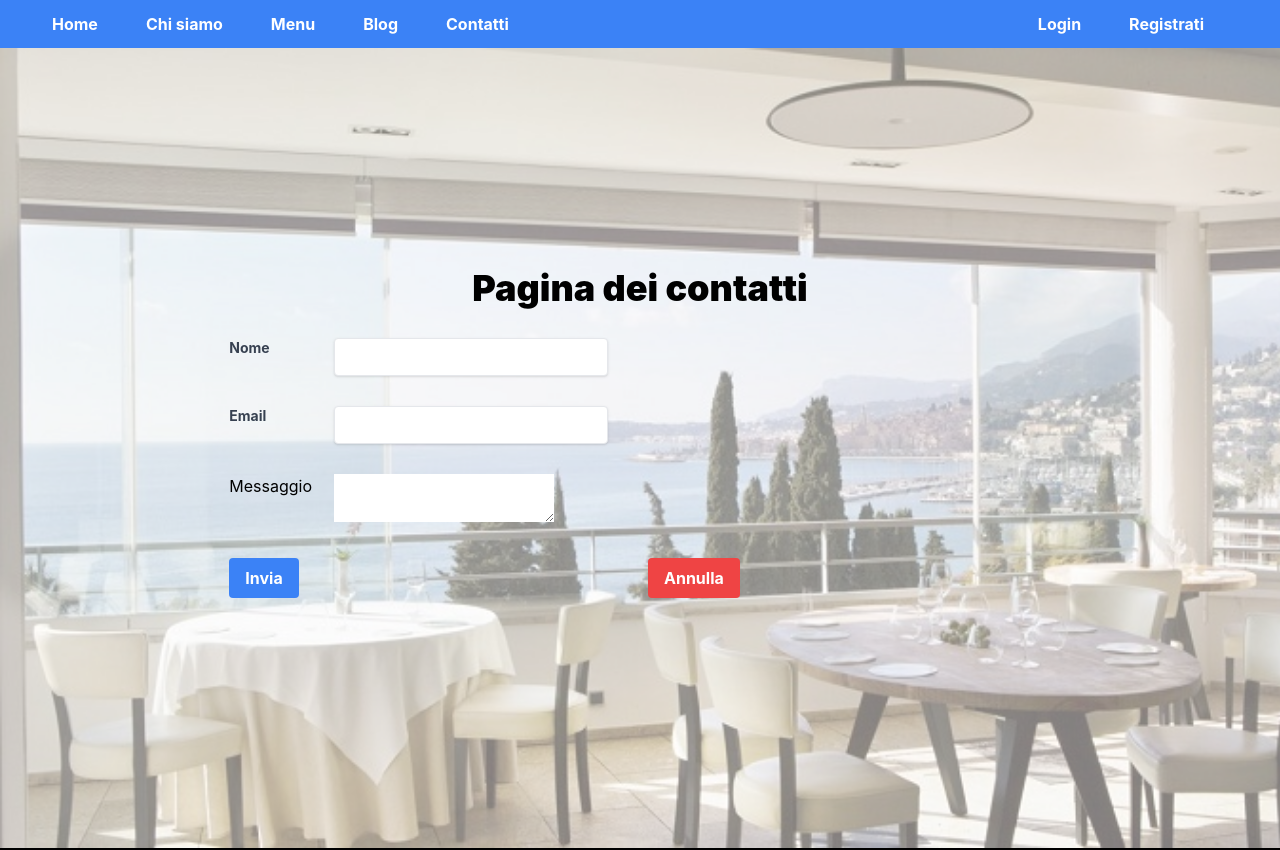
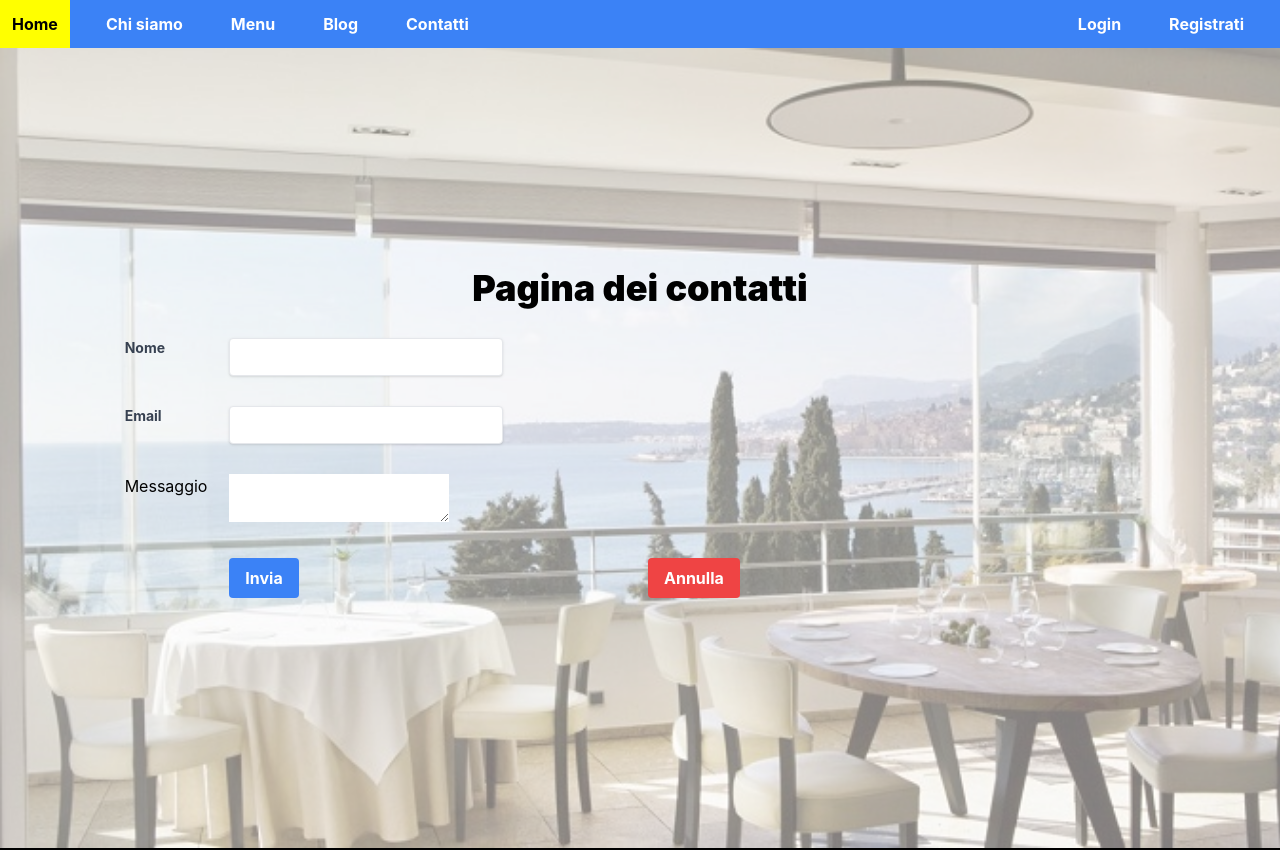
Before and after one commit to sssteveCA/restaurant-frontend, a React (Create React App) app: page /contacts in a window 1280 px wide. Shown: the top 850 px of the page. Built offline with nearby package versions, Linux system fonts and the light colour scheme.

Commit message:
Added src/components/pages/login/LoginComponent.tsx

```diff
--- a/package.json
+++ b/package.json
@@ -44,6 +44,6 @@
   },
   "devDependencies": {
     "react-router-dom": "^6.9.0",
-    "tailwindcss": "^3.2.7"
+    "tailwindcss": "^3.3.0"
   }
 }
--- a/public/index.html
+++ b/public/index.html
@@ -9,12 +9,12 @@
       name="description"
       content="Web site created using create-react-app"
     />
-    <link rel="apple-touch-icon" href="%PUBLIC_URL%/logo192.png" />
+    <!-- <link rel="apple-touch-icon" href="%PUBLIC_URL%/logo192.png" /> -->
     <!--
       manifest.json provides metadata used when your web app is installed on a
       user's mobile device or desktop. See https://developers.google.com/web/fundamentals/web-app-manifest/
     -->
-    <link rel="manifest" href="%PUBLIC_URL%/manifest.json" />
+    <!-- <link rel="manifest" href="%PUBLIC_URL%/manifest.json" /> -->
     <!--
       Notice the use of %PUBLIC_URL% in the tags above.
       It will be replaced with the URL of the `public` folder during the build.
--- a/src/components/navbar/Navbar.tsx
+++ b/src/components/navbar/Navbar.tsx
@@ -60,7 +60,7 @@
             <>
                 <div className='lg:hidden'>Online Restaurant</div>
                 <button id="collapse-button" data-collapse-toggle="navbar-online-restaurant" type="button" className="inline-flex text-gray-500 hover:bg-gray-100 focus:ring-2 focus:ring-gray-200 dark:text-gray-400 dark:hover:bg-gray-700 dark:focus:ring-gray-600 lg:hidden" aria-controls="navbar-online-restaurant" aria-expanded="false" onClick={this.onCollapseButtonClick}>
-                    <svg className="w-6 h-6" aria-hidden="true" fill="currentColor" viewBox="0 0 20 20" xmlns="http://www.w3.org/2000/svg"><path fill-rule="evenodd" d="M3 5a1 1 0 011-1h12a1 1 0 110 2H4a1 1 0 01-1-1zM3 10a1 1 0 011-1h12a1 1 0 110 2H4a1 1 0 01-1-1zM3 15a1 1 0 011-1h12a1 1 0 110 2H4a1 1 0 01-1-1z" clip-rule="evenodd"></path></svg>
+                    <svg className="w-6 h-6" aria-hidden="true" fill="currentColor" viewBox="0 0 20 20" xmlns="http://www.w3.org/2000/svg"><path fillRule="evenodd" d="M3 5a1 1 0 011-1h12a1 1 0 110 2H4a1 1 0 01-1-1zM3 10a1 1 0 011-1h12a1 1 0 110 2H4a1 1 0 01-1-1zM3 15a1 1 0 011-1h12a1 1 0 110 2H4a1 1 0 01-1-1z" clipRule="evenodd"></path></svg>
                 </button>
             </>
         );
--- /dev/null
+++ b/src/components/pages/login/LoginComponent.tsx
@@ -0,0 +1,33 @@
+import { Component, ReactNode } from "react";
+import Types from "../../../constants/types";
+import TwoButtonsComponent from "../../partials/buttons/twobuttons/TwoButtonsComponent";
+import LabelInputComponent from "../../partials/labelinput/LabelInputComponent";
+import TitleComponent from "../../partials/title/TitleComponent";
+
+export default class LoginComponent extends Component<any,any>{
+
+    constructor(props: any){
+        super(props);
+    }
+
+    render(): ReactNode {
+        let tb_props: Types.TwoButtonsProps =  {
+            buttons: [
+                {
+                    classes: "bg-blue-500 hover:bg-blue-700 text-white font-bold py-2 px-4 rounded focus:outline-none focus:shadow-outline",
+                    text: "Login"},
+                {
+                    classes: "bg-red-500 hover:bg-red-700 text-white font-bold py-2 px-4 rounded focus:outline-none focus:shadow-outline",
+                    text: "Annulla"},
+            ]
+        }
+        return (
+            <>
+                <TitleComponent title="Login" />
+                <LabelInputComponent input_id="username" input_type="text" label_text="Username" />
+                <LabelInputComponent input_id="password" input_type="password" label_text="Password" />
+                <TwoButtonsComponent {...tb_props} />
+            </>
+        );
+    }
+}
--- a/src/components/partials/labelinput/LabelInputComponent.tsx
+++ b/src/components/partials/labelinput/LabelInputComponent.tsx
@@ -4,10 +4,10 @@
 const LabelInputComponent = (props: Types.LabelInputProps) => {
   return (
     <div className="grid grid-cols-12 gap-4">
-        <div className="label-div columns-12 md:columns-2 md:col-start-3">
+        <div className='label-div columns-12 md:columns-3 md:col-start-2'>
             <label className="block text-gray-700 text-sm font-bold mb-2" htmlFor={props.input_id}>{props.label_text}</label>
         </div>
-        <div className="input-div columns-12 md:columns-6">
+        <div className="input-div columns-12 md:columns-7">
             <input id="name" className="shadow appearance-none border rounded py-2 px-3 text-gray-700 leading-tight focus:outline-none focus:shadow-outline" type={props.input_type} />
         </div>
     </div>
--- a/src/components/partials/labeltextarea/LabelTextareaComponent.tsx
+++ b/src/components/partials/labeltextarea/LabelTextareaComponent.tsx
@@ -3,11 +3,11 @@
 
 const LabelTextareaComponent = (props: Types.LabelTextAreaProps) => {
   return (
-    <div className="grid grid-cols-1 md:grid-cols-12 gap-4">
-        <div className="label-div columns-12 md:columns-2 md:col-start-3">
+    <div className="grid grid-cols-12 gap-4">
+        <div className="label-div columns-12 md:columns-3 md:col-start-2">
             <label htmlFor={props.textarea_id}>{props.label_text}</label>
         </div>
-        <div className="textarea-div columns-12 md:columns-6">
+        <div className="textarea-div columns-12 md:columns-7">
             <textarea id={props.textarea_id}></textarea>
         </div>
     </div>
--- a/tailwind.config.js
+++ b/tailwind.config.js
@@ -5,13 +5,6 @@
   ],
   theme: {
     extend: {},
-    screens: {
-      'sm': '576px',
-      'md': '768px',
-      'lg': '992px',
-      'xl': '1200px',
-      'xxl': '1400px'
-    }
   },
   plugins: [],
 }
```
Also changed, not shown: 1 other file (tests, documents, lock files or other folders).
